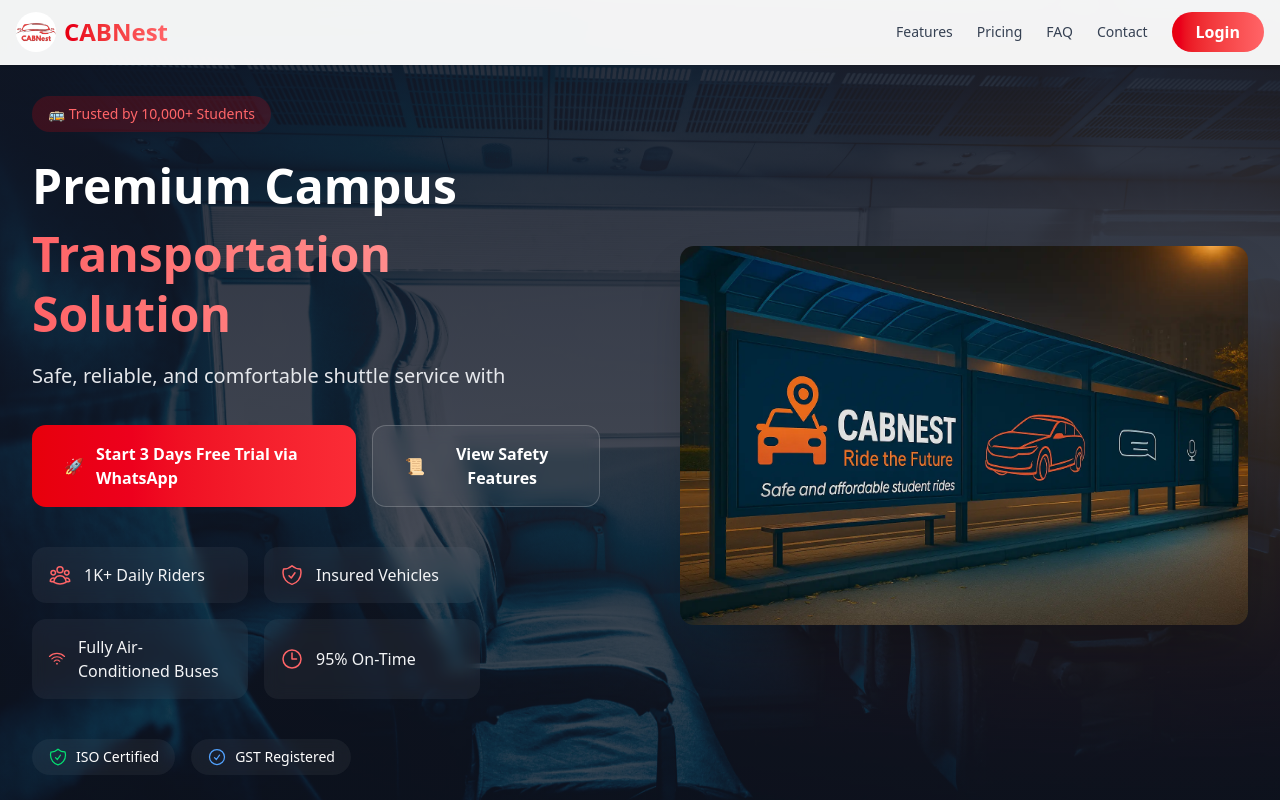
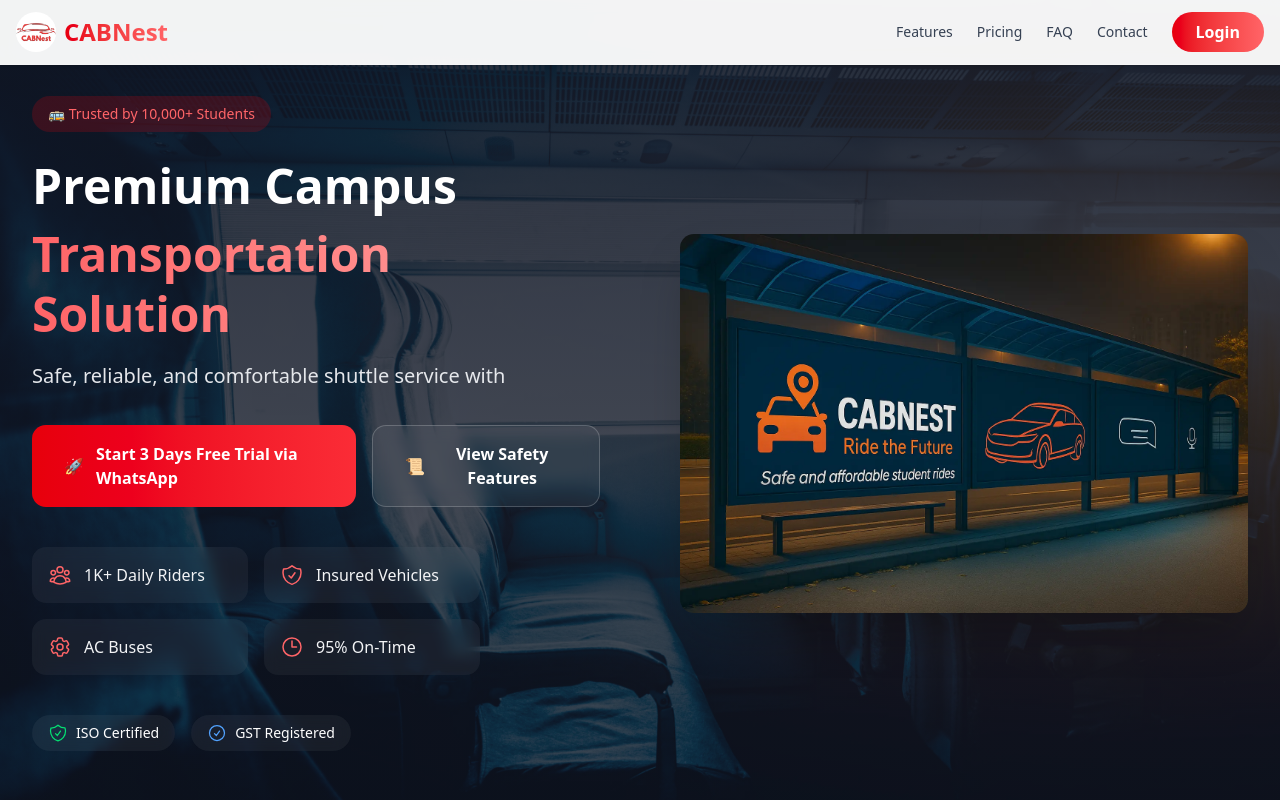
Before and after one commit to mneikoe/final_cabnest, a React (Vite) app in the folder client/: page / in a window 1280 px wide. Shown: the top 800 px of the page. Built offline with nearby package versions, Linux system fonts and the light colour scheme.

Commit message:
Updtae-2

```diff
--- a/client/src/components/BusCarousel.jsx
+++ b/client/src/components/BusCarousel.jsx
@@ -5,6 +5,7 @@
   WifiIcon,
   ClockIcon,
   UserGroupIcon,
+  Cog6ToothIcon,
 } from "@heroicons/react/24/outline";
 
 export default function Hero() {
@@ -117,8 +118,8 @@
                   text: "Insured Vehicles",
                 },
                 {
-                  icon: <WifiIcon className="w-6 h-6 text-red-400" />,
-                  text: "Fully Air-Conditioned Buses",
+                  icon: <Cog6ToothIcon className="w-6 h-6 text-red-400" />,
+                  text: "AC Buses",
                 },
                 {
                   icon: <ClockIcon className="w-6 h-6 text-red-400" />,
--- a/client/src/components/admin/SlotManagement.jsx
+++ b/client/src/components/admin/SlotManagement.jsx
@@ -66,10 +66,9 @@
   const [selectedLocation, setSelectedLocation] = useState("Delhi");
   const [selectedDirection, setSelectedDirection] = useState("");
   const [locations] = useState([
-    "Delhi",
-    "RamaMandi/DeepNagar/AGI",
+    "RamaMandi/DeepNagar",
     "Phagwara",
-    "LawGate/HardasPur/Maheru/Chaheru",
+    "LawGate/HardasPur/Maheru/Chaheru/AGI",
   ]);
   const [editSlot, setEditSlot] = useState(null);
   const [lastUpdated, setLastUpdated] = useState(new Date());
```
Also changed, not shown: 3 other files (tests, documents, lock files or other folders).
